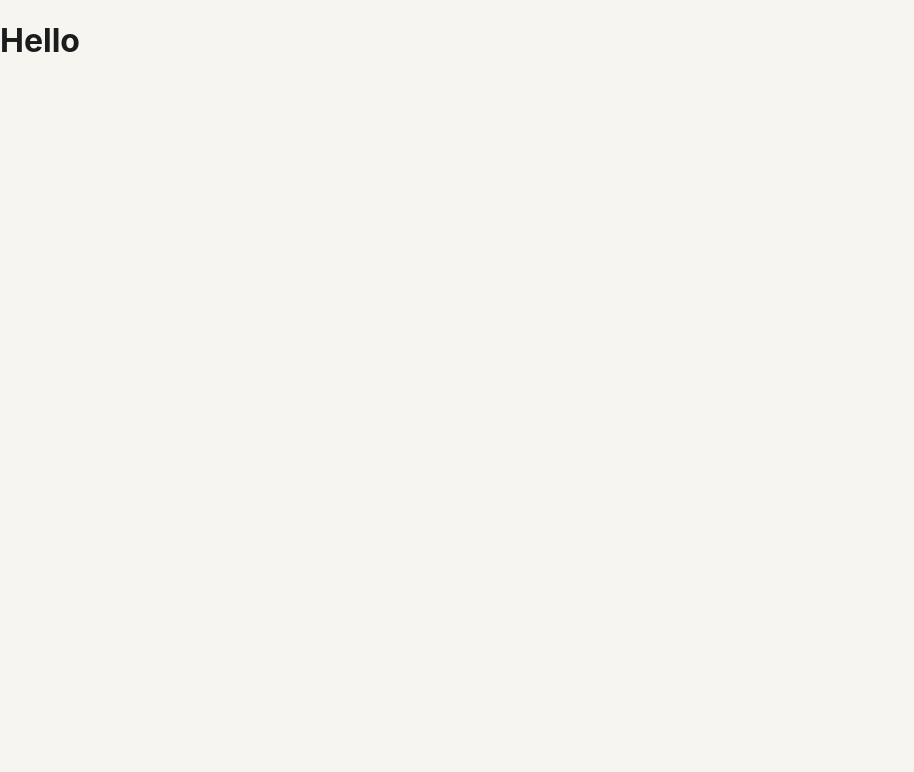
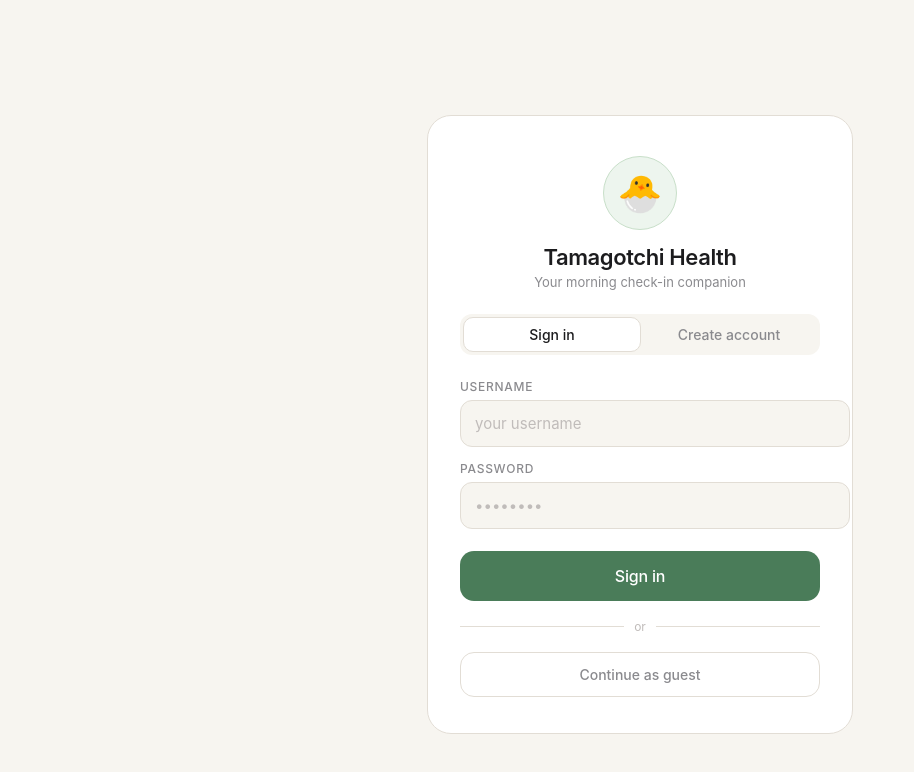
Before and after one commit to FFONTANA777/ACM-Scarlet-Hacks, a React (Vite) app in the folder frontend/: page / in a window 1280 px wide. Shown: the top 772 px of the page, without its empty margins (0-914 px from the left). Built offline with nearby package versions, Linux system fonts and the light colour scheme.

Commit message:
placeholders

```diff
--- a/frontend/package.json
+++ b/frontend/package.json
@@ -11,7 +11,8 @@
   },
   "dependencies": {
     "react": "^19.2.4",
-    "react-dom": "^19.2.4"
+    "react-dom": "^19.2.4",
+    "react-router-dom": "^7.14.0"
   },
   "devDependencies": {
     "@eslint/js": "^9.39.4",
--- a/frontend/src/App.jsx
+++ b/frontend/src/App.jsx
@@ -1,8 +1,15 @@
+import { BrowserRouter, Routes, Route } from "react-router-dom"
+import Login from "./pages/Login"
+import Dashboard from "./pages/Dashboard"
+
 function App() {
   return (
-    <div>
-      <h1>Hello</h1>
-    </div>
+    <BrowserRouter>
+      <Routes>
+        <Route path="/" element={<Login />} />
+        <Route path="/dashboard" element={<Dashboard />} />
+      </Routes>
+    </BrowserRouter>
   )
 }
 
```
Also changed, not shown: 2 other files (tests, documents, lock files or other folders).
